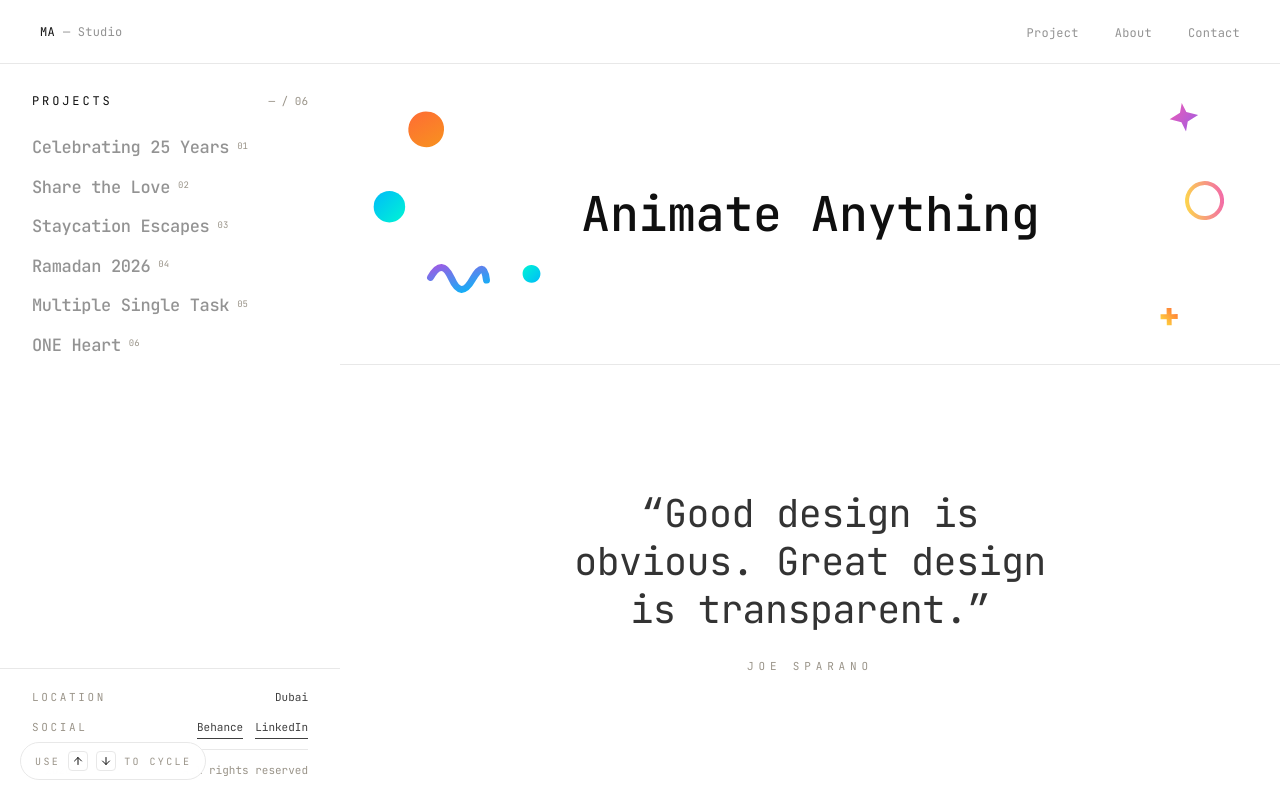
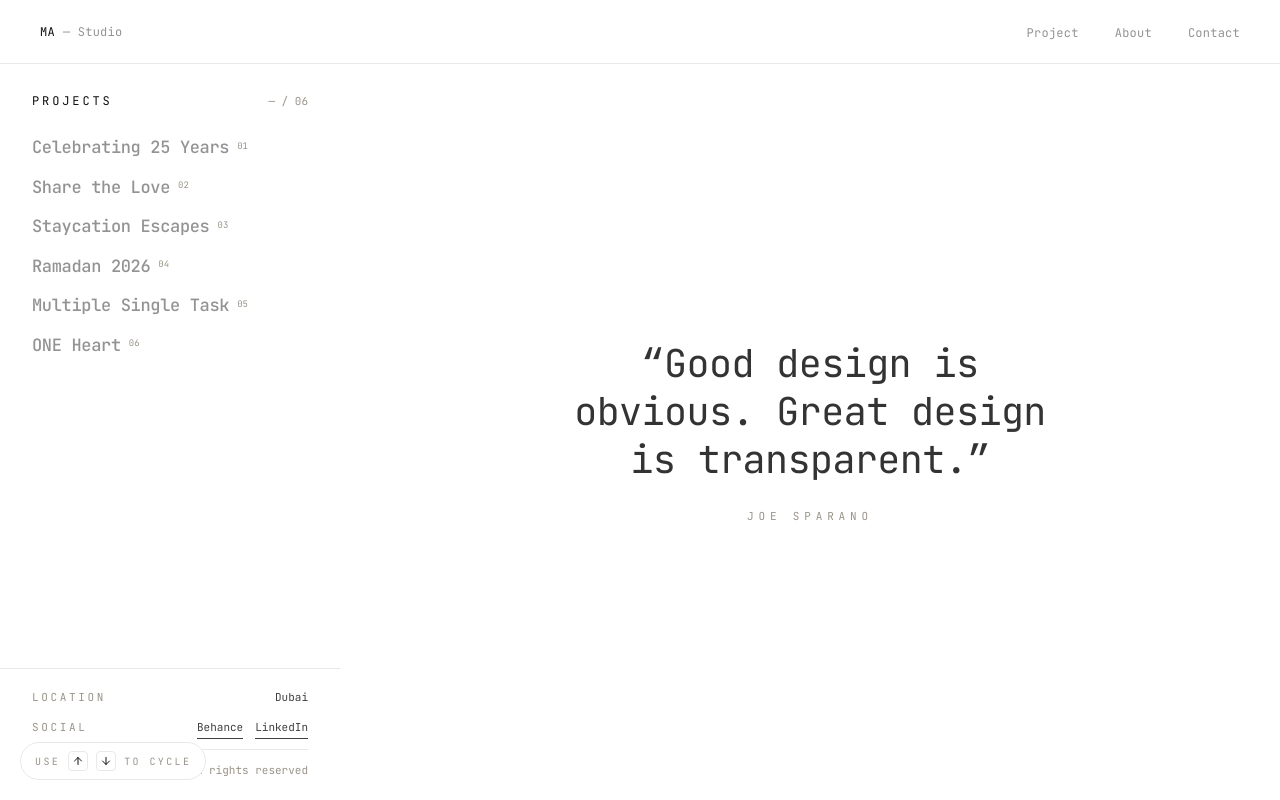
Before and after one commit to themorshedalam/themorshedportfolio, a Next.js app: page / in a window 1280 px wide. Built offline with nearby package versions, Linux system fonts and the light colour scheme.

Commit message:
Remove Animate Anything — go back to clean quote-only panel

```diff
--- a/src/components/portfolio/animated-hero.tsx
+++ /dev/null
@@ -1,152 +0,0 @@
-"use client";
-
-import { useRef, useEffect, useState } from "react";
-import { motion, useMotionValue, useSpring, useTransform, type MotionValue } from "framer-motion";
-
-/**
- * Apple-style "Hello" animation for "Animate Anything".
- * Each letter draws itself in with a handwriting stroke effect,
- * like the classic Apple/MacBook startup "Hello" animation.
- * One big line, black text on white, JetBrains Mono.
- * Floating gradient shapes around it with mouse parallax.
- */
-
-type ShapeType = "blob" | "star" | "circle" | "ring" | "squiggle" | "plus";
-
-type ShapeConfig = {
-  type: ShapeType;
-  gradient: [string, string];
-  style: React.CSSProperties;
-  size: number;
-  duration: number;
-  delay: number;
-  depth: number;
-  rotateRange: [number, number];
-};
-
-const shapes: ShapeConfig[] = [
-  { type: "blob", gradient: ["#FF6B35", "#F7931E"], style: { top: "15%", left: "5%" }, size: 60, duration: 8, delay: 0.2, depth: 0.8, rotateRange: [-30, 30] },
-  { type: "star", gradient: ["#9B5DE5", "#F15BB5"], style: { top: "10%", right: "8%" }, size: 40, duration: 6, delay: 0.4, depth: 0.5, rotateRange: [0, 180] },
-  { type: "circle", gradient: ["#00BBF9", "#00F5D4"], style: { top: "45%", left: "2%" }, size: 45, duration: 10, delay: 0.1, depth: 0.9, rotateRange: [0, 0] },
-  { type: "ring", gradient: ["#FEE440", "#F15BB5"], style: { top: "40%", right: "5%" }, size: 50, duration: 7, delay: 0.3, depth: 0.6, rotateRange: [0, 360] },
-  { type: "squiggle", gradient: ["#9B5DE5", "#00BBF9"], style: { bottom: "12%", left: "8%" }, size: 70, duration: 9, delay: 0.5, depth: 0.4, rotateRange: [-15, 15] },
-  { type: "plus", gradient: ["#FF6B35", "#FEE440"], style: { bottom: "10%", right: "10%" }, size: 35, duration: 5, delay: 0.15, depth: 0.7, rotateRange: [0, 90] },
-  { type: "blob", gradient: ["#00F5D4", "#00BBF9"], style: { bottom: "20%", left: "18%" }, size: 30, duration: 11, delay: 0.25, depth: 0.5, rotateRange: [-20, 20] },
-];
-
-const headline = "Animate Anything".split("");
-
-export function AnimatedHero() {
-  const containerRef = useRef<HTMLDivElement>(null);
-
-  // Mouse parallax
-  const mx = useMotionValue(0);
-  const my = useMotionValue(0);
-  const sx = useSpring(mx, { stiffness: 50, damping: 20, mass: 0.5 });
-  const sy = useSpring(my, { stiffness: 50, damping: 20, mass: 0.5 });
-
-  const handleMouse = (e: React.MouseEvent) => {
-    const rect = containerRef.current?.getBoundingClientRect();
-    if (!rect) return;
-    mx.set(((e.clientX - rect.left) / rect.width - 0.5) * 2);
-    my.set(((e.clientY - rect.top) / rect.height - 0.5) * 2);
-  };
-
-  return (
-    <div
-      ref={containerRef}
-      onMouseMove={handleMouse}
-      className="relative flex min-h-[300px] items-center justify-center overflow-hidden bg-[var(--cream)] px-6 py-16"
-    >
-      {/* Floating shapes */}
-      {shapes.map((shape, i) => (
-        <FloatingShape key={i} shape={shape} index={i} mouseX={sx} mouseY={sy} />
-      ))}
-
-      {/* Headline — Apple "Hello" style: each letter fades + scales in sequentially */}
-      <div className="relative z-10 flex flex-wrap justify-center gap-x-[0.05em]">
-        {headline.map((char, i) => (
-          <motion.span
-            key={i}
-            initial={{ opacity: 0, scale: 4, filter: "blur(20px)" }}
-            animate={{ opacity: 1, scale: 1, filter: "blur(0px)" }}
-            transition={{
-              delay: 0.3 + i * 0.08,
-              duration: 0.6,
-              ease: [0.16, 1, 0.3, 1],
-            }}
-            className="font-mono-display inline-block text-[clamp(1.5rem,4vw,3rem)] text-foreground"
-            style={{ transformOrigin: "center" }}
-          >
-            {char === " " ? "\u00A0" : char}
-          </motion.span>
-        ))}
-      </div>
-    </div>
-  );
-}
-
-function FloatingShape({
-  shape,
-  index,
-  mouseX,
-  mouseY,
-}: {
-  shape: ShapeConfig;
-  index: number;
-  mouseX: MotionValue<number>;
-  mouseY: MotionValue<number>;
-}) {
-  const px = useTransform(mouseX, (v) => v * shape.depth * 20);
-  const py = useTransform(mouseY, (v) => v * shape.depth * 20);
-  const gradId = `grad-${index}`;
-  const gradUrl = `url(#${gradId})`;
-
-  return (
-    <motion.div
-      className="pointer-events-none absolute"
-      style={{ ...shape.style, x: px, y: py }}
-      initial={{ opacity: 0, scale: 0 }}
-      animate={{ opacity: 1, scale: 1, rotate: shape.rotateRange }}
-      transition={{
-        opacity: { delay: shape.delay + 0.3, duration: 0.6 },
-        scale: { delay: shape.delay + 0.3, duration: 0.6, ease: [0.34, 1.56, 0.64, 1] },
-        rotate: { delay: shape.delay, duration: shape.duration, repeat: Infinity, repeatType: "mirror", ease: "easeInOut" },
-      }}
-    >
-      <motion.div
-        animate={{ y: [0, -15, 0], x: [0, 8, 0] }}
-        transition={{ delay: shape.delay, duration: shape.duration, repeat: Infinity, repeatType: "mirror", ease: "easeInOut" }}
-      >
-        <svg width={shape.size} height={shape.size} viewBox="0 0 100 100" fill="none">
-          <defs>
-            <linearGradient id={gradId} x1="0%" y1="0%" x2="100%" y2="100%">
-              <stop offset="0%" stopColor={shape.gradient[0]} />
-              <stop offset="100%" stopColor={shape.gradient[1]} />
-            </linearGradient>
-          </defs>
-          {renderShape(shape.type, gradUrl)}
-        </svg>
-      </motion.div>
-    </motion.div>
-  );
-}
-
-function renderShape(type: ShapeType, fill: string) {
-  switch (type) {
-    case "circle":
-      return <circle cx="50" cy="50" r="35" fill={fill} />;
-    case "ring":
-      return <circle cx="50" cy="50" r="35" fill="none" stroke={fill} strokeWidth="8" />;
-    case "star":
-      return <path d="M50 5 L60 35 L95 50 L60 65 L50 95 L40 65 L5 50 L40 35 Z" fill={fill} transform="scale(0.8) translate(12.5, 12.5)" />;
-    case "plus":
-      return <path d="M40 15 H60 V40 H85 V60 H60 V85 H40 V60 H15 V40 H40 Z" fill={fill} transform="scale(0.7) translate(21, 21)" />;
-    case "squiggle":
-      return <path d="M10 50 Q 25 20, 40 50 T 70 50 T 90 50" fill="none" stroke={fill} strokeWidth="10" strokeLinecap="round" />;
-    case "blob":
-      return <path d="M50 15 C 70 15, 85 30, 85 50 C 85 70, 70 85, 50 85 C 30 85, 15 70, 15 50 C 15 30, 30 15, 50 15 Z" fill={fill} transform="scale(0.85) translate(8.8, 8.8)" />;
-    default:
-      return <circle cx="50" cy="50" r="35" fill={fill} />;
-  }
-}
--- a/src/components/portfolio/quotes-panel.tsx
+++ b/src/components/portfolio/quotes-panel.tsx
@@ -3,7 +3,6 @@
 import { useEffect, useRef, useState } from "react";
 import { motion, AnimatePresence } from "framer-motion";
 import { designQuotes } from "@/lib/projects";
-import { AnimatedHero } from "./animated-hero";
 
 type Props = {
   /** Rotation only starts once this is true (i.e. after the intro) */
@@ -13,9 +12,10 @@ type Props = {
 };
 
 /**
- * Right panel — GSAP-inspired animated hero section at top,
- * rotating design/animation quote below. Quote crossfades on
- * an interval. Rotation starts only when `active` is true.
+ * Right panel — a single rotating design/animation quote, big and centered,
+ * with no header label or counter. The quote is the only content, scaled up
+ * so it stands out. Crossfades to the next quote on an interval. Rotation
+ * starts only when `active` is true (after the intro).
  */
 export function QuotesPanel({ active, intervalMs = 5000 }: Props) {
   const [index, setIndex] = useState(() =>
@@ -34,15 +34,7 @@ export function QuotesPanel({ active, intervalMs = 5000 }: Props) {
   const quote = designQuotes[index];
 
   return (
-    <div className="flex h-full flex-col bg-[var(--cream)]">
-      {/* Animated hero section — top */}
-      <AnimatedHero />
-
-      {/* Divider */}
-      <div className="border-t border-[var(--rule)]" />
-
-      {/* Quote — centered below */}
-      <div className="flex flex-1 items-center justify-center px-8 md:px-12 lg:px-16 py-12">
+    <div className="flex h-full items-center justify-center bg-[var(--cream)] px-8 md:px-12 lg:px-16">
       <div className="relative w-full max-w-[640px] min-h-[140px]">
         <AnimatePresence mode="wait">
           <motion.div
@@ -62,6 +54,5 @@ export function QuotesPanel({ active, intervalMs = 5000 }: Props) {
         </AnimatePresence>
       </div>
     </div>
-    </div>
   );
 }
```
Lines whose indentation alone changed are shown as unchanged.
